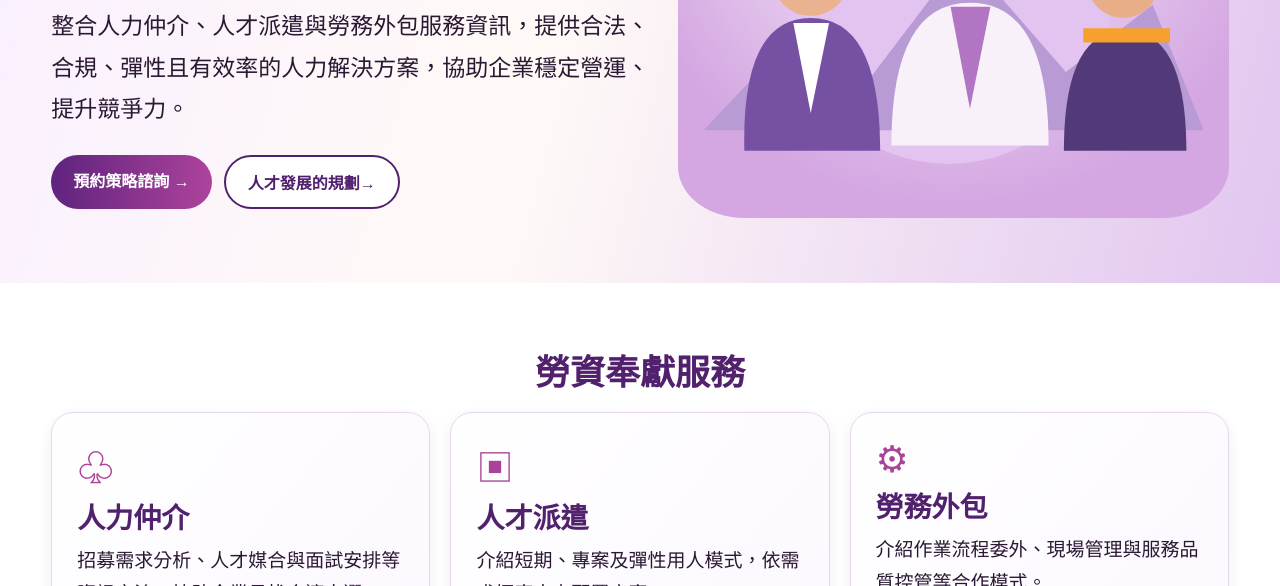
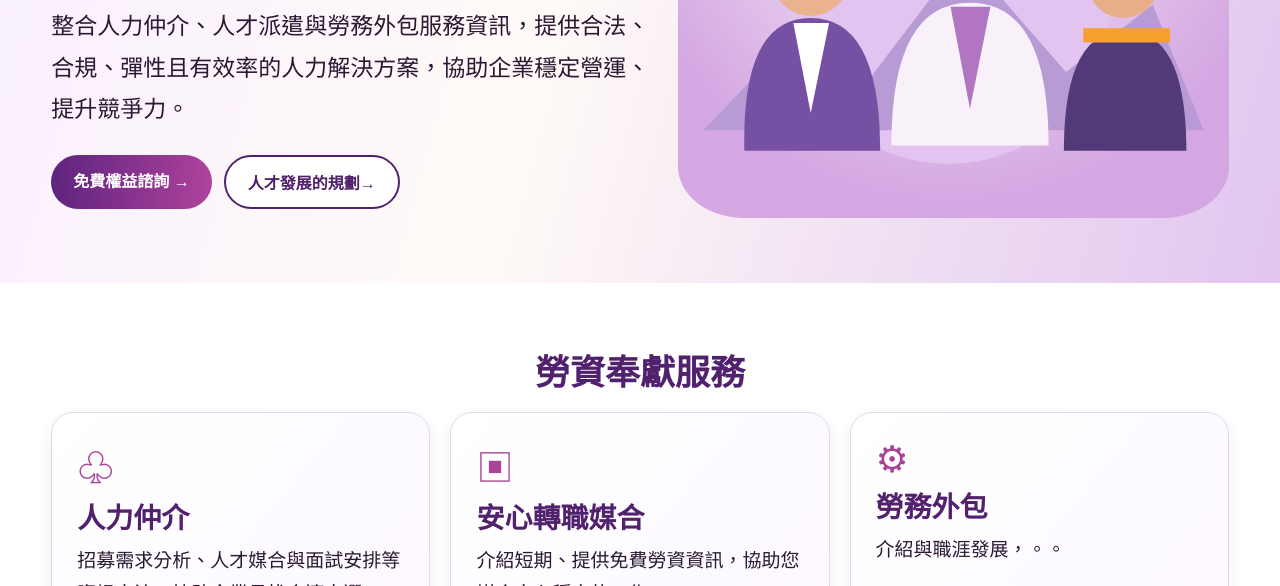
Before and after one commit to Kevin811118/hr-website-database, a plain HTML site: page index.html in a window 1280 px wide. Shown: the part 366-952 px from the top of the page. Drawn offline with Linux system fonts and the light colour scheme.

Commit message:
更新首頁文案
優化首頁文案，強調免費諮詢，與安心轉職。

```diff
--- a/index.html
+++ b/index.html
@@ -5,8 +5,8 @@
 @media(min-width:1100px){.hero{min-height:470px}.cards{margin-top:-12px;position:relative;z-index:2}.card{min-height:165px}.card h3{margin:4px 0 8px}.card p{margin:0}.hero-art svg{width:100%}}@media(max-width:850px){.hero{padding:44px 6%}.hero h1{font-size:clamp(30px,7vw,44px)}.hero-art{border-radius:28px;min-height:260px}.cards{grid-template-columns:1fr}.brand strong{font-size:29px}nav{font-size:14px}.content h2{font-size:29px}}@media(max-width:500px){header{padding:12px 4%}.brand svg{width:74px;height:52px}nav{gap:10px}.btn{padding:11px 16px}.hero{gap:18px}.hero p{font-size:17px}.hero-art{min-height:190px}}
 </style></head><body>
 <header><a class="brand" href="#home"><svg viewBox="0 0 150 100" aria-label="F 展翼飛鳥標誌示意"><defs><linearGradient id="g" x1="0" y1="0" x2="1" y2="1"><stop stop-color="#521374"/><stop offset=".55" stop-color="#a8339b"/><stop offset="1" stop-color="#ff972d"/></linearGradient></defs><path fill="url(#g)" d="M70 47C46 24 22 19 4 6c10 30 37 42 65 46L48 78l23-10 12-19c19-5 43-18 61-42-26 12-40 9-63 29z"/><path fill="#ed8b29" d="M65 83L25 97l70-10z"/></svg><strong>昕辰培安</strong></a><nav><a href="#home">首頁</a><a href="#services">服務項目</a><a href="#industries">產業方案</a><a href="#talent">人才專區</a><a href="#contact">企業專區</a><a href="#about">關於我們</a><a class="btn" href="#contact">聯絡諮詢</a></nav></header>
-<main><section id="home" class="hero"><div><h1>再這世界不安的動盪中我們指引你規劃人生藍圖<br><span>展翼共贏</span></h1><p>整合人力仲介、人才派遣與勞務外包服務資訊，提供合法、合規、彈性且有效率的人力解決方案，協助企業穩定營運、提升競爭力。</p><div class="actions"><a class="btn" href="#contact">預約策略諮詢 →</a><a class="btn outline" href="#talent">人才發展的規劃→</a></div></div><div class="hero-art"><svg viewBox="0 0 540 350" role="img" aria-label=合規降險與創價值"><circle cx="265" cy="175" r="158" fill="#e3c3f0"/><path d="M25 300l90-95 70 48 95-125 100 115 85-66 50 123" fill="#b89ad4"/><g transform="translate(65 85)"><circle cx="65" cy="65" r="38" fill="#eab28e"/><path d="M28 62q-4-70 77-33l5 30q-36-22-82 3" fill="#382442"/><path d="M0 235q-3-130 65-130t68 130" fill="#7650a2"/><path d="M48 110l17 88 18-88" fill="white"/></g><g transform="translate(218 45)"><circle cx="68" cy="85" r="42" fill="#eeb992"/><path d="M26 80q0-72 78-45l8 50q-36-22-86-5" fill="#39243e"/><path d="M-9 270q0-140 77-140t77 140" fill="#f8f1fa"/><path d="M49 134l19 100 20-100" fill="#b275c4"/></g><g transform="translate(388 95)"><circle cx="48" cy="60" r="35" fill="#e8ae87"/><path d="M15 53q7-58 69-27l3 26" fill="#372a3f"/><path d="M-10 225q0-118 60-118t60 118" fill="#523a79"/><path d="M9 112h85" stroke="#f6a12d" stroke-width="14"/></g></svg></div></section>
-<section class="content" id="services"><h2>勞資奉獻服務</h2><div class="cards"><article class="card"><div class="ico">♧</div><h3>人力仲介</h3><p>招募需求分析、人才媒合與面試安排等資訊交流，協助企業尋找合適人選。</p></article><article class="card"><div class="ico">▣</div><h3>人才派遣</h3><p>介紹短期、專案及彈性用人模式，依需求探索人力配置方案。</p></article><article class="card"><div class="ico">⚙</div><h3>勞務外包</h3><p>介紹作業流程委外、現場管理與服務品質控管等合作模式。</p></article></div><p class="note">目前為品牌資訊展示與需求交流網站，並非已取得就業服務許可之機構；依法須許可之業務須由具資格的合法業者承作。</p></section>
+<main><section id="home" class="hero"><div><h1>再這世界不安的動盪中我們指引你規劃人生藍圖<br><span>展翼共贏</span></h1><p>整合人力仲介、人才派遣與勞務外包服務資訊，提供合法、合規、彈性且有效率的人力解決方案，協助企業穩定營運、提升競爭力。</p><div class="actions"><a class="btn" href="#contact">免費權益諮詢 →</a><a class="btn outline" href="#talent">人才發展的規劃→</a></div></div><div class="hero-art"><svg viewBox="0 0 540 350" role="img" aria-label=合規降險與創價值"><circle cx="265" cy="175" r="158" fill="#e3c3f0"/><path d="M25 300l90-95 70 48 95-125 100 115 85-66 50 123" fill="#b89ad4"/><g transform="translate(65 85)"><circle cx="65" cy="65" r="38" fill="#eab28e"/><path d="M28 62q-4-70 77-33l5 30q-36-22-82 3" fill="#382442"/><path d="M0 235q-3-130 65-130t68 130" fill="#7650a2"/><path d="M48 110l17 88 18-88" fill="white"/></g><g transform="translate(218 45)"><circle cx="68" cy="85" r="42" fill="#eeb992"/><path d="M26 80q0-72 78-45l8 50q-36-22-86-5" fill="#39243e"/><path d="M-9 270q0-140 77-140t77 140" fill="#f8f1fa"/><path d="M49 134l19 100 20-100" fill="#b275c4"/></g><g transform="translate(388 95)"><circle cx="48" cy="60" r="35" fill="#e8ae87"/><path d="M15 53q7-58 69-27l3 26" fill="#372a3f"/><path d="M-10 225q0-118 60-118t60 118" fill="#523a79"/><path d="M9 112h85" stroke="#f6a12d" stroke-width="14"/></g></svg></div></section>
+<section class="content" id="services"><h2>勞資奉獻服務</h2><div class="cards"><article class="card"><div class="ico">♧</div><h3>人力仲介</h3><p>招募需求分析、人才媒合與面試安排等資訊交流，協助企業尋找合適人選。</p></article><article class="card"><div class="ico">▣</div><h3>安心轉職媒合</h3><p>介紹短期、提供免費勞資資訊，協助您媒合安心穩定的工作。</p></article><article class="card"><div class="ico">⚙</div><h3>勞務外包</h3><p>介紹與職涯發展，。。</p></article></div><p class="note">目前為品牌資訊展示與需求交流網站，並非已取得就業服務許可之機構；依法須許可之業務須由具資格的合法業者承作。</p></section>
 <section class="content two"><div id="industries"><h2>服務產業</h2><div class="chips"><span>製造業</span><span>物流倉儲</span><span>零售通路</span><span>餐飲服務</span><span>營建工程</span><span>辦公行政</span><span>更多產業</span></div></div><div id="about"><h2>服務理念</h2><div class="advantages"><div>重視法令合規</div><div>以需求為核心</div><div>彈性規劃</div><div>促進人才發展</div><div>專業溝通</div><div>追求長期合作</div></div></div></section>
 <section class="content" id="talent"><h2>人才專區</h2><p style="text-align:center;font-size:20px">歡迎交流求職方向與職涯需求。正式職缺及登記功能將於完成相關安排後開放。</p></section>
 <section class="content" id="contact"><h2>合作需求交流</h2><div class="contact"><p>以下表單為本機示範版，尚未連接資料庫或電子郵件，提交不會傳送個人資料。</p><form id="f"><label>諮詢類型<select required><option value="">請選擇</option><option>企業合作</option><option>人才交流</option><option>其他詢問</option></select></label><label>稱呼<input required placeholder="您的稱呼"></label><label>聯絡方式<input placeholder="電子郵件或其他聯絡方式"></label><label>需求說明<textarea required placeholder="簡單描述您的需求"></textarea></label><button class="btn" type="submit">檢視填寫內容</button><p id="msg" class="note" aria-live="polite"></p></form></div></section></main><footer>以專業・誠信・效率，連結企業與人才的發展機會<small>© 昕辰培安｜品牌展示網站・尚未對外營運</small></footer><script>document.querySelector('#f').addEventListener('submit',function(e){e.preventDefault();document.querySelector('#msg').textContent='表單已完成填寫示範。網站尚未設定資料接收，內容未送出。';});</script></body></html>
```
